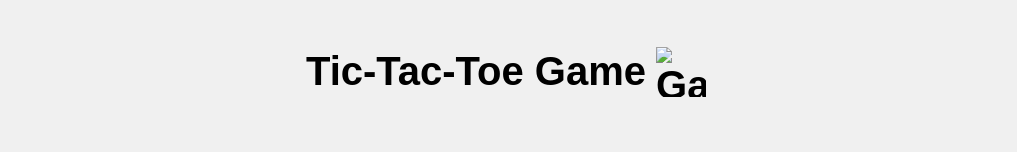
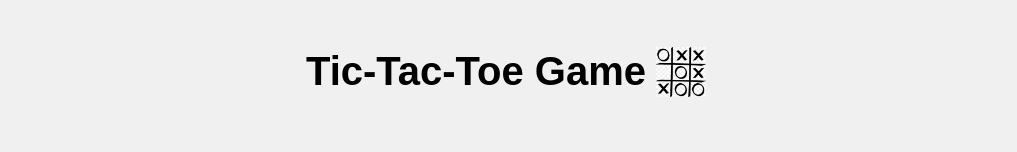
Before and after one commit to Subhrasameer/kgp_assignment_2, a plain HTML site: page index.html in a window 1280 px wide. Shown: the top 152 px of the page, without its empty margins (134-1151 px from the left). Drawn offline with Linux system fonts and the light colour scheme.

Commit message:
Update index.html

```diff
--- a/index.html
+++ b/index.html
@@ -9,7 +9,7 @@
 </head>
 <body>
     <header>
-        <h1>Tic-Tac-Toe Game <img class="game-icon" src="icon.png" alt="Game Icon"></h1>
+        <h1>Tic-Tac-Toe Game <img class="game-icon" src="tic-tac-toe.jpg" alt="Game Icon"></h1>
     </header>
     <div class="login-section">
         <label for="player1-name">Player 1 Name: </label>
```
